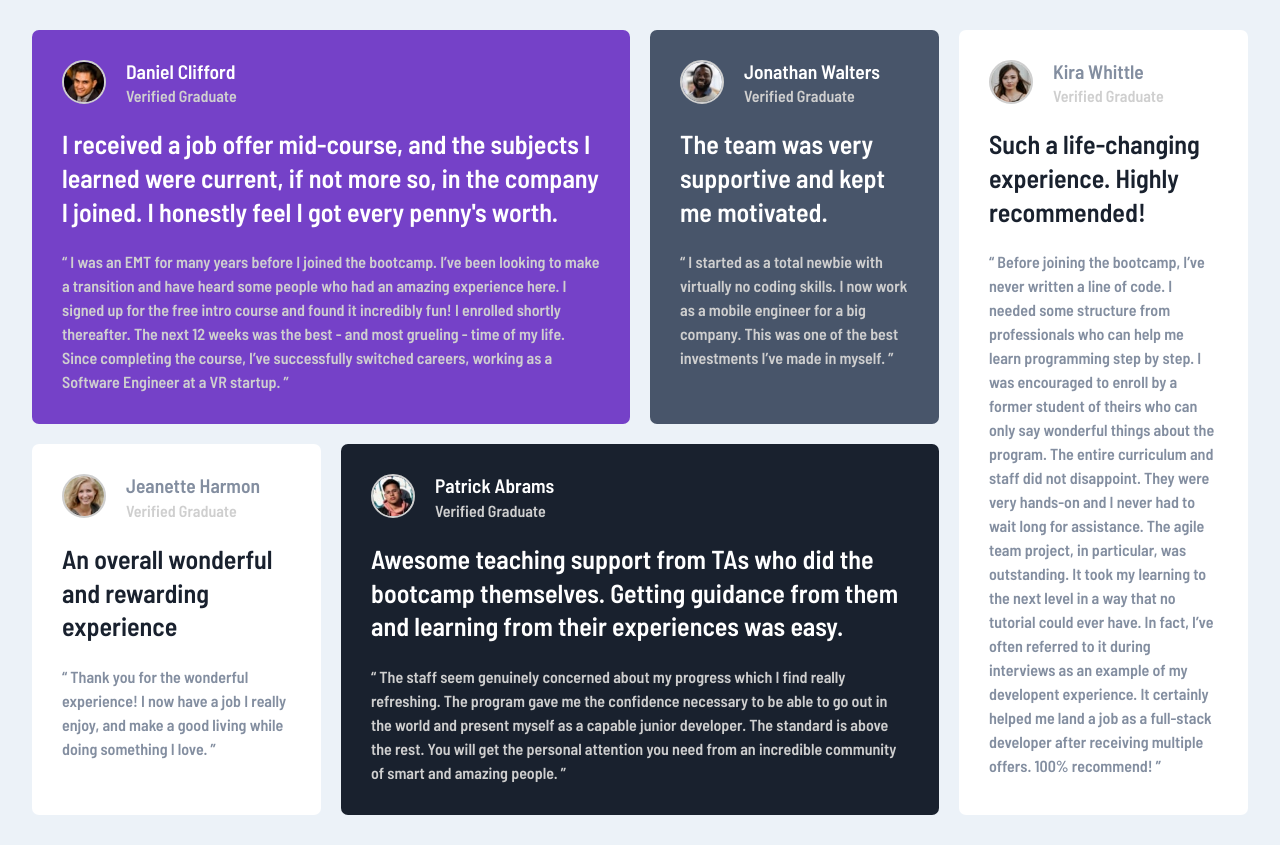
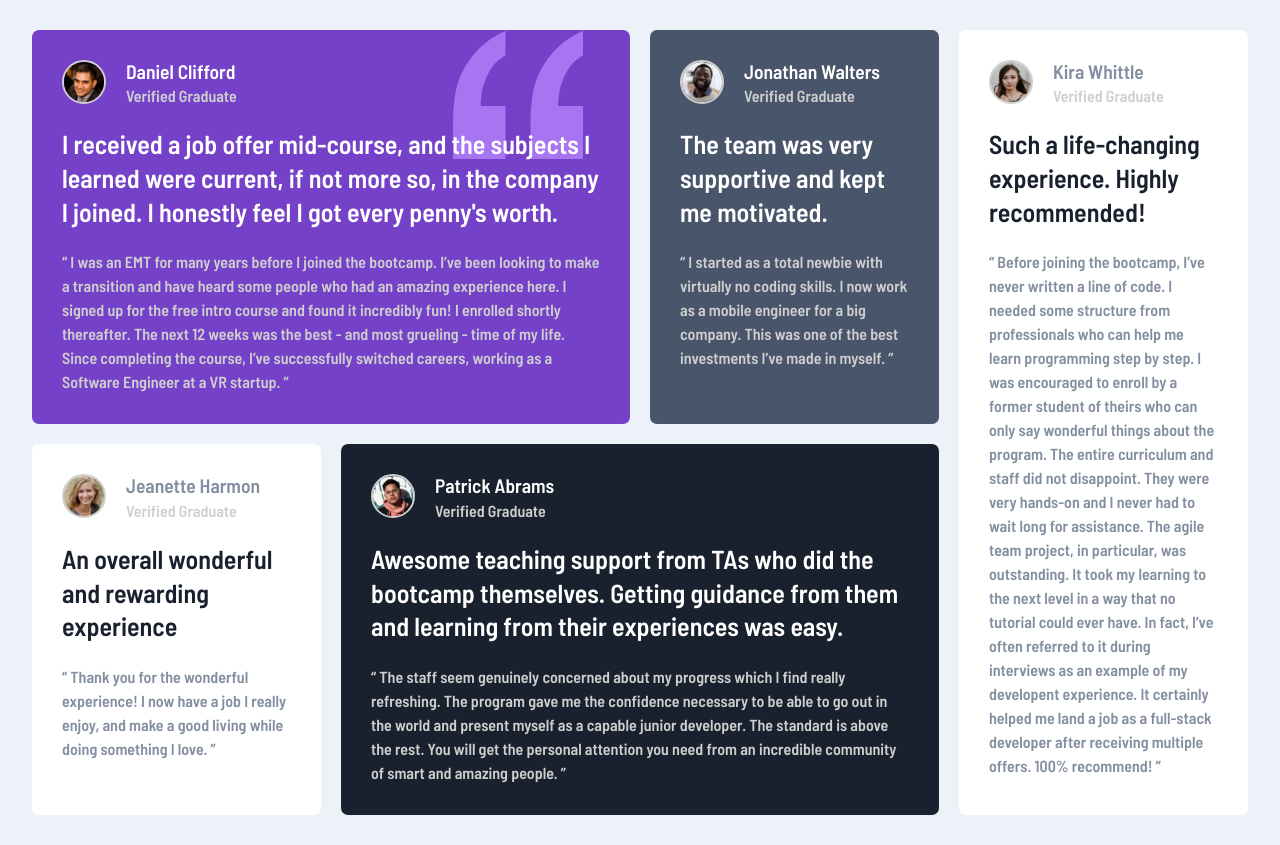
Before and after one commit to aeorherhe/testimonials-grid-section-main, a plain HTML site: page index.html in a window 1280 px wide. Drawn offline with Linux system fonts and the light colour scheme.

Commit message:
Adding background image

```diff
--- a/css/styles.css
+++ b/css/styles.css
@@ -48,6 +48,14 @@ p {
 .logo-text p {
   font-size: 16px;
   color: hsl(0, 0%, 81%);
+  margin-right: 40px;
+}
+
+.daniel {
+  background: url(../images/bg-pattern-quotation.svg);
+  background-size: 130px;
+  background-repeat: no-repeat;
+  background-position: 90% 1px;
 }
 
 /* Styling the boxes */
```
